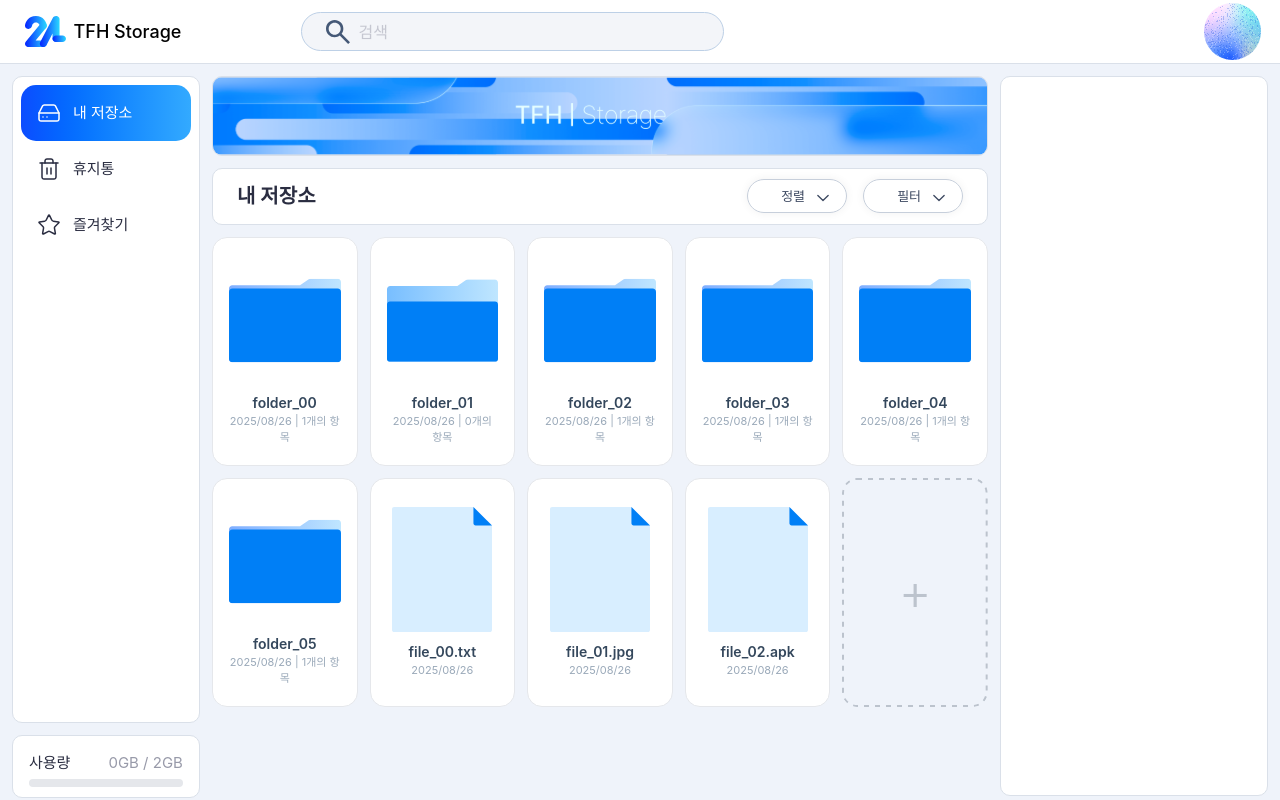
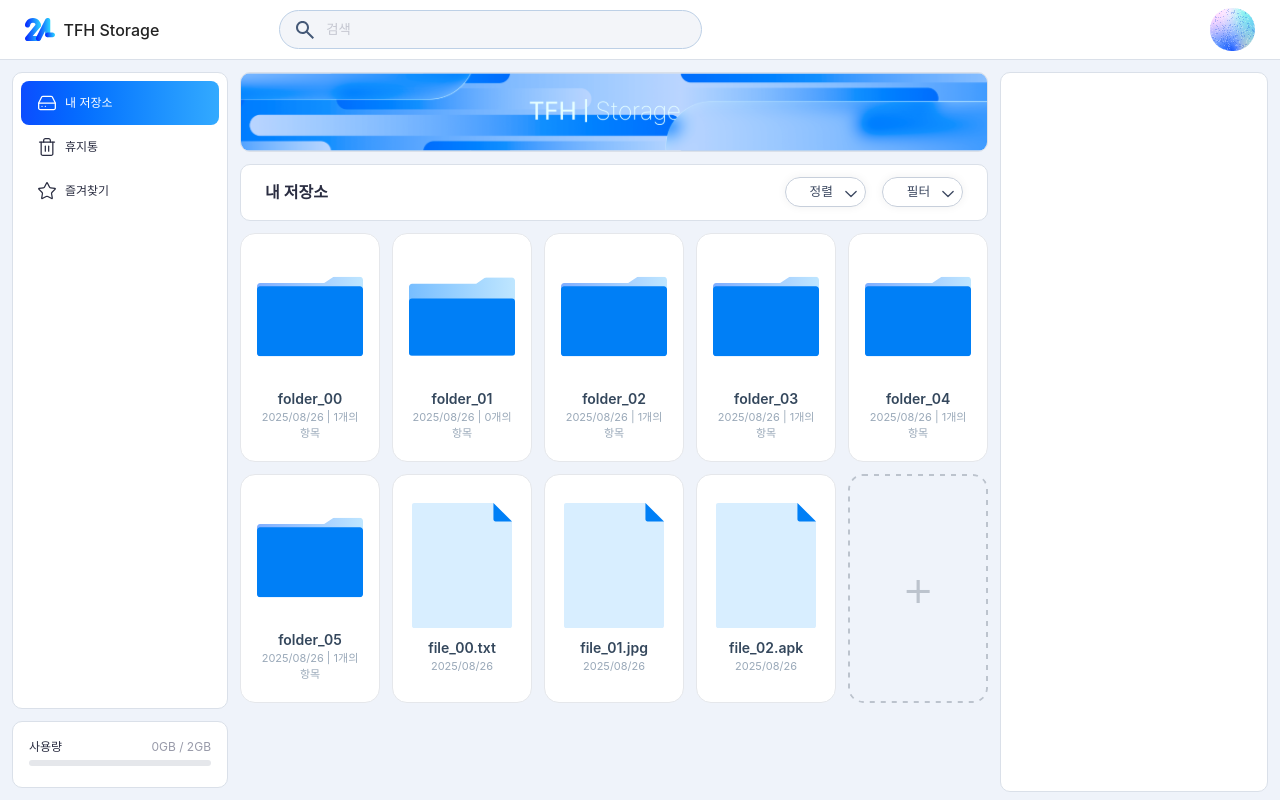
Before and after one commit to jaehoya/twenty-four-hour, a React (Vite) app: page /upload in a window 1280 px wide. Built offline with nearby package versions, Linux system fonts and the light colour scheme.

Commit message:
fix: upload page - UI proportion update

```diff
--- a/src/upload/components/content/Profile.jsx
+++ b/src/upload/components/content/Profile.jsx
@@ -3,8 +3,10 @@ import Bg from "../../../assets/upload/background_gradient.svg";
 
 function Profile() {
     return (
-        <div className="rounded-full w-full h-full overflow-hidden">
-            <img src={Bg} alt="profile" className="w-full h-full object-cover" />
+        <div className="w-full h-full flex justify-center items-center">
+            <div className="rounded-full w-full md:w-[80%] aspect-1 overflow-hidden">
+                <img src={Bg} alt="profile" className="w-full h-full object-cover" />
+            </div>
         </div>
     )
 }
--- a/src/upload/components/content/SearchBar.jsx
+++ b/src/upload/components/content/SearchBar.jsx
@@ -4,8 +4,8 @@ import SearchIcon from "../../../assets/upload/search_icon.svg";
 function SearchBar() {
     return (
         <div className="w-full h-full flex flex-row items-center justify-center border-[1px] border-[#BDD0E6] p-4 rounded-[30px] bg-white md:bg-[#F3F5F9]">
-            <img src={SearchIcon} alt="search" className="w-4 h-4 md:w-6 md:h-6 m-2"/>
-            <input type="text" placeholder="검색" className="w-full text-[1rem] text-[#989AA9] md:bg-[#F3F5F9] focus:outline-none focus:border-none"/>
+            <img src={SearchIcon} alt="search" className="w-4 h-4 md:w-4.5 md:h-4.5 mr-3"/>
+            <input type="text" placeholder="검색" className="w-full text-[10pt] text-[#989AA9] md:bg-[#F3F5F9] focus:outline-none focus:border-none"/>
         </div>
     )
 }
--- a/src/upload/components/layout/Header.jsx
+++ b/src/upload/components/layout/Header.jsx
@@ -6,16 +6,16 @@ import Profile from "../content/Profile";
 
 function Header() {
     return (
-        <div className="w-full h-[7svh] md:h-[8svh] flex flex-row items-center justify-between border-b-[1px] border-b-[#DAE0E9] bg-white px-2 py-2 md:px-[1.97svw] md:pr-[1.5svw] md:py-[1.48svh]">
+        <div className="w-full h-[7svh] md:h-15 flex flex-row items-center justify-between border-b-[1px] border-b-[#DAE0E9] bg-white px-2 py-2 md:px-[1.97svw] md:pr-[1.5svw] md:py-[1.2svh]">
             <div className="h-full hidden md:flex md:items-center md:mr-2">
-                <img src={Logo} className="md:max-h-[32px] w-auto mr-2" alt="logo"/>
-                <span className="text-[1.125rem] font-medium text-[#000000]">TFH Storage</span>
+                <img src={Logo} className="md:max-h-[24px] w-auto mr-2" alt="logo"/>
+                <span className="text-[12pt] font-medium text-[#222]">TFH Storage</span>
             </div>
 
             <div className="flex-1 h-full mr-2 md:flex-none md:w-[33svw] md:ml-28">
                 <SearchBar />
             </div>
-            <div className="w-[46px] h-[46px] md:w-[57px] md:h-[57px] ml-auto">
+            <div className="w-[45px] aspect-1 md:w-[57px] md:h-[57px] ml-auto">
                 <Profile />
             </div>
         </div>
--- a/src/upload/components/layout/SideBar.jsx
+++ b/src/upload/components/layout/SideBar.jsx
@@ -13,22 +13,22 @@ function SideBar() {
     const getButtonStyles = (buttonName) => {
         const isActive = activeButton === buttonName;
         return {
-            button: `flex flex-row items-center p-4 w-full rounded-[15px] transition-all duration-300 ease-in-out ${
+            button: `flex flex-row items-center p-4 w-full h-11 rounded-[8px] transition-all duration-300 ease-in-out ${
                 isActive
                     ? "bg-gradient-to-r from-[#0D4CFF] to-[#33AAFF]"
                     : "hover:bg-gray-50"
             }`,
-            text: `font-normal text-[0.9375rem] transition-colors duration-300 ease-in-out ${
+            text: `font-normal text-[9pt] transition-colors duration-300 ease-in-out ${
                 isActive ? "text-[#FFFFFF]" : "text-[#2A2D41]"
             }`,
-            icon: `pr-3 transition-all duration-300 ease-in-out ${
+            icon: `pr-2 w-7 transition-all duration-300 ease-in-out ${
                 isActive ? "brightness-0 invert" : ""
             }`
         };
     };
 
     return (
-        <div className="hidden md:block md:w-[14.68svw] md:h-[80.92svh] bg-white md:m-3 md:p-2 rounded-[10px] border-[1px] border-[#DAE0E9] flex flex-row md:flex-col">
+        <div className="hidden md:block md:h-full bg-white md:m-3 md:p-2 rounded-[10px] border-[1px] border-[#DAE0E9] flex flex-row md:flex-col">
             <button
                 className={getButtonStyles("내 저장소").button}
                 onClick={() => handleButtonClick("내 저장소")}
--- a/src/upload/components/layout/Title.jsx
+++ b/src/upload/components/layout/Title.jsx
@@ -17,15 +17,15 @@ function Title() {
     };
 
     return (
-        <div className="w-full h-[4.57svh] md:h-[7.12svh] bg-white border-[1px] border-[#DAE0E9] rounded-[10px] flex items-center px-4 py-2 md:py-4 md:px-6 justify-between relative">
-            <span className="font-semibold text-[0.81rem] md:text-[1.25rem] text-[#2A2D41]">내 저장소</span>
+        <div className="w-full h-[4.57svh] md:h-[7.12svh] bg-white border-[1px] border-[#DAE0E9] rounded-[10px] flex items-center px-4 py-2 md:px-6 justify-between relative">
+            <span className="font-semibold text-[0.81rem] md:text-[12pt] text-[#2A2D41]">내 저장소</span>
             <div className="flex flex-row space-x-2">
                 <div className="relative">
                     <button
                         onClick={handleSortClick}
-                        className="w-16 h-7 md:w-[100px] md:h-[34px] flex flex-row items-center justify-center p-1 md:p-2 md:pl-6 rounded-[25px] border-[1px] border-[#C7CFDB] shadow-[0_0_10px_rgba(0,0,0,0.06)]"
+                        className="w-16 h-7 md:w-auto md:h-[30px] flex flex-row items-center justify-center p-1 md:p-2 md:pl-6 rounded-[25px] border-[1px] border-[#C7CFDB] shadow-[0_0_10px_rgba(0,0,0,0.06)]"
                     >
-                        <span className="text-xs md:text-[0.8125rem] text-[#3C4860] font-normal mr-1 md:mr-3">정렬</span>
+                        <span className="text-xs md:text-[9.5pt] text-[#3C4860] font-normal mr-1 md:mr-3">정렬</span>
                         <img
                             src={Arrow_icon}
                             alt="arrow_icon"
@@ -34,13 +34,13 @@ function Title() {
                     </button>
 
                     {isSortOpen && (
-                        <div className="absolute top-full right-0 mt-1 w-[176px] bg-white rounded-[15px] z-10 shadow-lg border-[1px] border-[#DAE0E9] overflow-hidden">
+                        <div className="absolute top-full right-0 mt-1 w-[160px] bg-white rounded-[10px] z-10 shadow-lg border-[1px] border-[#DAE0E9] overflow-hidden">
                             {sortOptions.map((option) => (
                                 <button
                                     key={option}
                                     onClick={() => handleSortSelect(option)}
-                                    className={`w-full px-[20px] py-[15px] text-left text-[0.8125rem] font-normal bg-white hover:bg-gray-50 ${
-                                        selectedSort === option ? 'text-[#1C91FF] font-semibold' : 'text-[#364359]'
+                                    className={`w-full px-[15px] py-[10px] text-left text-[9.5pt] font-normal bg-white hover:bg-gray-50 ${
+                                        selectedSort === option ? 'text-[#1C91FF]' : 'text-[#364359]'
                                     } ${
                                         option !== sortOptions[sortOptions.length - 1] ? 'border-b-[1px] border-[#E9EDF3]' : ''
                                     }`}
@@ -52,8 +52,8 @@ function Title() {
                     )}
                 </div>
 
-                <button className="w-16 h-7 md:w-[100px] md:h-[34px] flex flex-row items-center justify-center p-1 md:p-2 md:pl-6 rounded-[25px] border-[1px] border-[#C7CFDB] md:ml-2 shadow-[0_0_10px_rgba(0,0,0,0.06)]">
-                    <span className="text-xs md:text-[0.8125rem] text-[#3C4860] font-normal mr-1 md:mr-3">필터</span>
+                <button className="w-16 h-7 md:w-auto md:h-[30px] flex flex-row items-center justify-center p-1 md:p-2 md:pl-6 rounded-[25px] border-[1px] border-[#C7CFDB] md:ml-2 shadow-[0_0_10px_rgba(0,0,0,0.06)]">
+                    <span className="text-xs md:text-[9.5pt] text-[#3C4860] font-normal mr-1 md:mr-3">필터</span>
                     <img src={Arrow_icon} alt="arrow_icon" className="w-3 h-3 md:mt-1"/>
                 </button>
             </div>
--- a/src/upload/components/layout/Usage.jsx
+++ b/src/upload/components/layout/Usage.jsx
@@ -2,13 +2,13 @@ import React from "react";
 
 function Usage() {
     return (
-        <div className="hide md:block md:w-[14.68svw] md:h-[7.87svh] bg-white border-[1px] border-[#DAE0E9] rounded-[10px] md:ml-3 p-4 flex flex-col justify-center">
+        <div className="hide md:mr-3 md:mb-3 md:block md:w-auto md:h-18 bg-white border-[1px] border-[#DAE0E9] rounded-[10px] md:ml-3 p-4 flex flex-col justify-center">
             <div className="flex justify-between items-center mb-1">
-                <span className="text-[#2A2D41] font-medium text-[0.9375rem]">사용량</span>
-                <span className="text-[#989AA9] text-[0.9375rem]">0GB / 2GB</span>
+                <span className="text-[#2A2D41] font-medium text-[9pt]">사용량</span>
+                <span className="text-[#989AA9] text-[9pt]">0GB / 2GB</span>
             </div>
 
-            <div className="w-full h-2 bg-[#E5E7EB] rounded-full overflow-hidden">
+            <div className="w-full h-1.5 bg-[#E5E7EB] rounded-full overflow-hidden">
                 <div className="h-full bg-gradient-to-r from-[#0D4CFF] to-[#33AAFF] rounded-full w-0"></div>
             </div>
         </div>
--- a/src/upload/pages/Upload.jsx
+++ b/src/upload/pages/Upload.jsx
@@ -29,13 +29,13 @@ function Upload() {
             <Header />
             <div className="flex flex-col md:flex-row flex-1 relative z-10 overflow-hidden">
                 {/* 데스크톱 사이드바 */}
-                <div className="hidden md:flex md:flex-col">
+                <div className="hidden md:flex md:w-60 md:flex-col md:h-full">
                     <SideBar />
                     <Usage />
                 </div>
 
                 {/* 메인 콘텐츠 영역 */}
-                <div className="flex flex-col w-full md:w-[62.08svw] flex-1 relative">
+                <div className="flex flex-col flex-1 relative">
                     <Banner />
                     <div className="mx-2 md:mx-0 flex-1">
                         <Title />
```
Also changed, not shown: src/upload/components/layout/Detail.jsx (+12 -12 lines).
